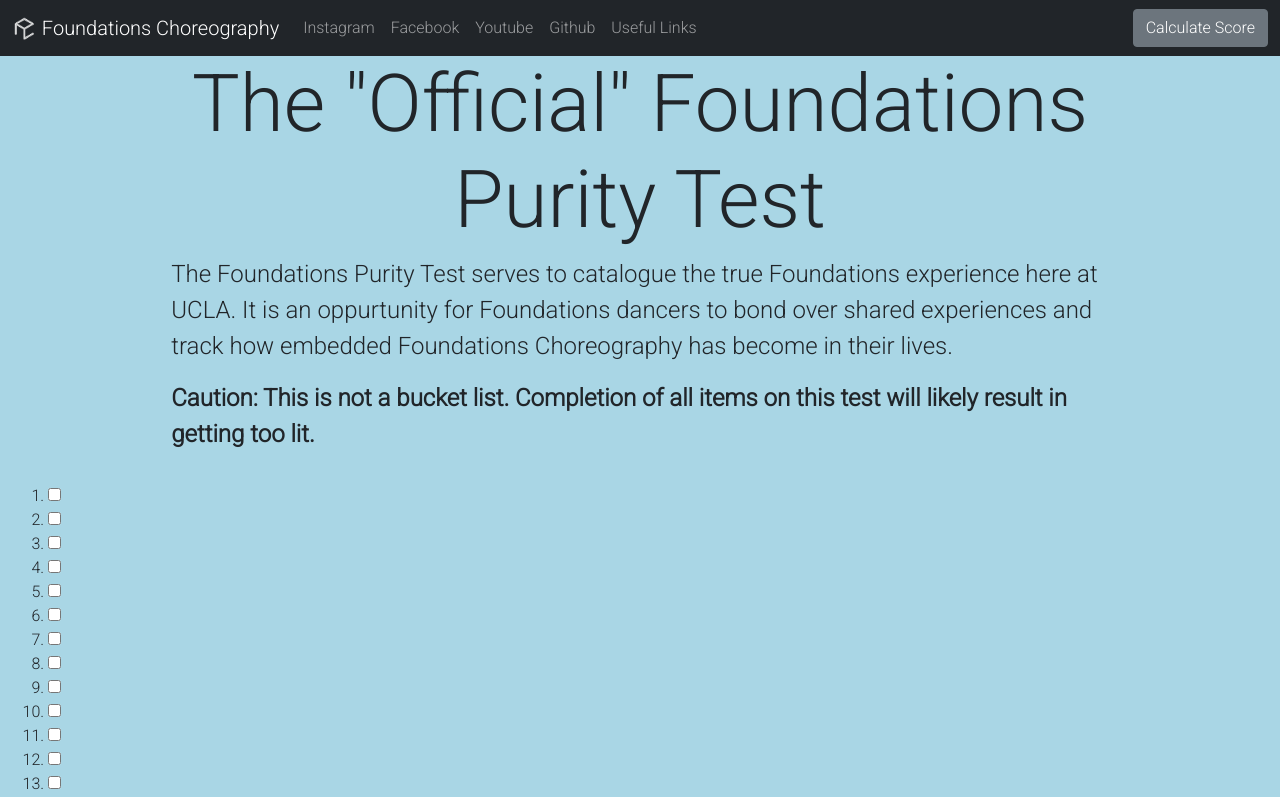
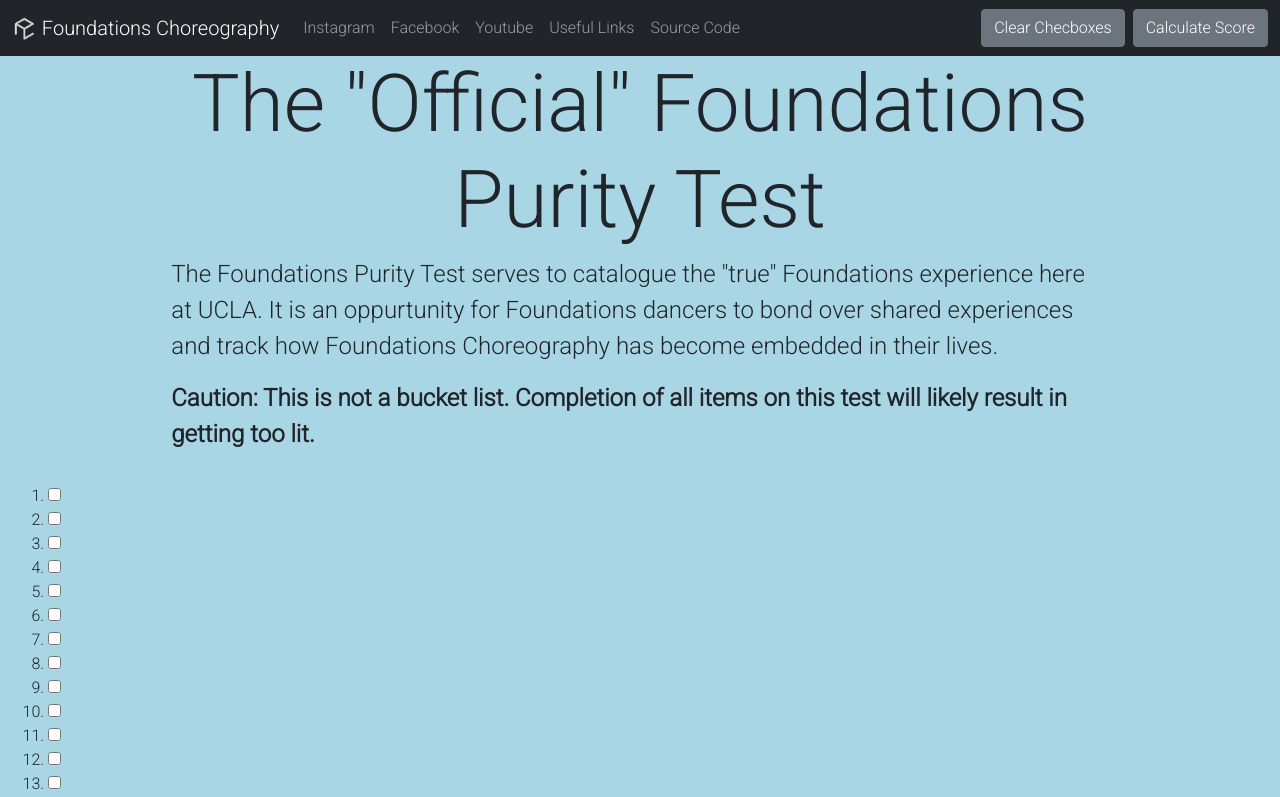
Before and after one commit to FCRicePurity/FCRicePurity.github.io-deprecated-, a plain HTML site: page index.html in a window 1280 px wide. Shown: the top 797 px of the page. Drawn offline with nearby package versions, Linux system fonts and the light colour scheme.

Commit message:
Update Navbar
Adds clear checkboxes button as well as refactoring navbar order. Changes github nav item to "source code".

```diff
--- a/fcpurity.js
+++ b/fcpurity.js
@@ -32,3 +32,11 @@ function roast(num) {
     }
     return "Official Foundations whore.";
 }
+
+function uncheckBoxes() {
+    var inputElems = document.getElementsByTagName("input");
+    for (var checkbox of inputElems) {
+        checkbox.checked = false;
+    }
+    window.scrollTo(0, 0);
+}
--- a/index.html
+++ b/index.html
@@ -44,15 +44,18 @@
                             rel="noreferrer noopener">Youtube</a>
                     </li>
                     <li class="nav-item">
-                        <a class="nav-link" href="https://github.com/FCRicePurity/FCRicePurity.github.io/tree/main"
-                            target="_blank" rel="noreferrer noopener">Github</a>
-                    </li>
-                    <li class="nav-item">
                         <a class="nav-link" href="https://lnk.bio/dxlo/" target="_blank"
                             rel="noreferrer noopener">Useful Links</a>
                     </li>
+                    <li class="nav-item">
+                        <a class="nav-link" href="https://github.com/FCRicePurity/FCRicePurity.github.io/tree/main"
+                            target="_blank" rel="noreferrer noopener">Source Code</a>
+                    </li>
                 </ul>
-
+                <button style="margin-right: 0.5em;" class="btn btn-secondary nav-btn d-flex" type="button"
+                    onclick="uncheckBoxes();">
+                    Clear Checboxes
+                </button>
                 <button class="btn btn-secondary nav-btn d-flex" type="button" onclick="giveScore()">
                     Calculate Score
                 </button>
@@ -65,9 +68,9 @@
     <section id="intro" class="container">
         <h1 class="display-1">The "Official" Foundations Purity Test</h1>
         <p class="fs-4 body">
-            The Foundations Purity Test serves to catalogue the true Foundations experience here at UCLA.
-            It is an oppurtunity for Foundations dancers to bond over shared experiences and track how embedded
-            Foundations Choreography has become in their lives.
+            The Foundations Purity Test serves to catalogue the "true" Foundations experience here at UCLA.
+            It is an oppurtunity for Foundations dancers to bond over shared experiences and track how
+            Foundations Choreography has become embedded in their lives.
         </p>
         <p class="fs-4 body warning">
             Caution: This is not a bucket list. Completion of all items on this test will likely result in getting too
```
